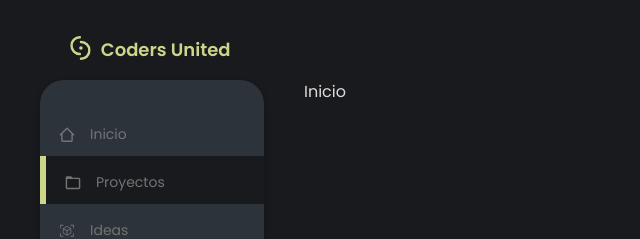
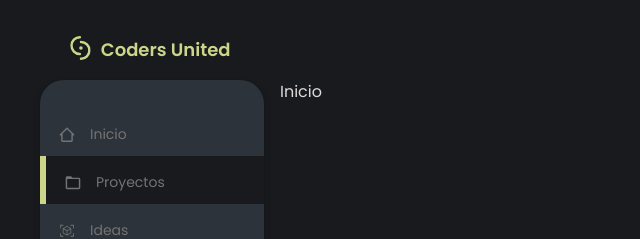
Before and after one commit to rodrigo745/coders-united, a Next.js app: page /pages/1/inicio in a window 1280 px wide. Shown: the top 239 px of the page, without its empty margins (0-640 px from the left). Built offline with nearby package versions, Linux system fonts and the light colour scheme; no server answers; the database is empty.

Commit message:
label de datos personales

```diff
--- a/src/app/pages/(dashboard)/[name]/inicio/page.jsx
+++ b/src/app/pages/(dashboard)/[name]/inicio/page.jsx
@@ -8,7 +8,7 @@ export default async function Inicio() {
     return (
         <div>
             <VerificarUser datos={datos} />
-            Inicio
+            <p>Inicio</p>
         </div>
     );
 }
--- a/src/app/pages/(dashboard)/[name]/layout.jsx
+++ b/src/app/pages/(dashboard)/[name]/layout.jsx
@@ -7,13 +7,16 @@ export default async function RootLayout({ children, params}) {
 
     return (
         <div className="flex flex-col md:flex md:flex-row">
-            <div className="hidden md:block">
-                <Dashboard ruta={params.name}/>
+            <div className="hidden md:block fixed">
+                <div className="relative">
+                    <Dashboard ruta={params.name}/>
+
+                </div>
             </div>
             <div className="block md:hidden">
                 <DashboardMovil ruta={params.name}/>
             </div>
-            <div className="md:p-10 md:py-20 mt-8 md:mt-0">
+            <div className="md:p-10 md:py-20 mt-8 md:mt-0 ml-60">
                 {children}
             </div>
         </div>
--- a/src/app/pages/(dashboard)/[name]/usuarios/[...id]/page.jsx
+++ b/src/app/pages/(dashboard)/[name]/usuarios/[...id]/page.jsx
@@ -43,8 +43,10 @@ export default async function IdUsuario({params}){
                     {
                         filtro[0].portafolio ?
                         <div>
-                            <div className="w-[310px] lg:w-full amarilloBack font-bold text-black p-2 text-center rounded-full lg:mb-4 mt-4 mb-6">
+                            <div className="flex w-full">
+                                <a target="_blank" href={filtro[0].portafolio} className="w-[310px] lg:w-full amarilloBack font-bold text-black p-2 text-center rounded-full lg:mb-4 mt-4 mb-6">
                                   Ver portafólio
+                                </a>
                             </div>
                             <div className="w-full flex ">
                                 <Link href="/pages/3/usuarios" className="w-[310px] lg:w-full amarilloBack font-bold text-black p-2 text-center rounded-full lg:mb-28">
@@ -129,7 +131,7 @@ export default async function IdUsuario({params}){
             {/* Tercera fila */}
             <div className=" mt-10 flex flex-col items-center lg:flex lg:flex-row lg:justify-start w-full md:w-[60vw] lg:w-[75vw] lg:space-x-14">
                     <div>
-                        <h4>Datos personales</h4>
+                        <h4>Datos profesionales</h4>
                         <div className="overflow-auto rounded-lg p-3 cuadro w-[310px] lg:w-[330px] h-[160px] text-sm mt-3 space-y-5 py-4">
                             <p className="amarillo font-bold">Rama:
                                 <span className="text-white font-light ml-1 ">
```
